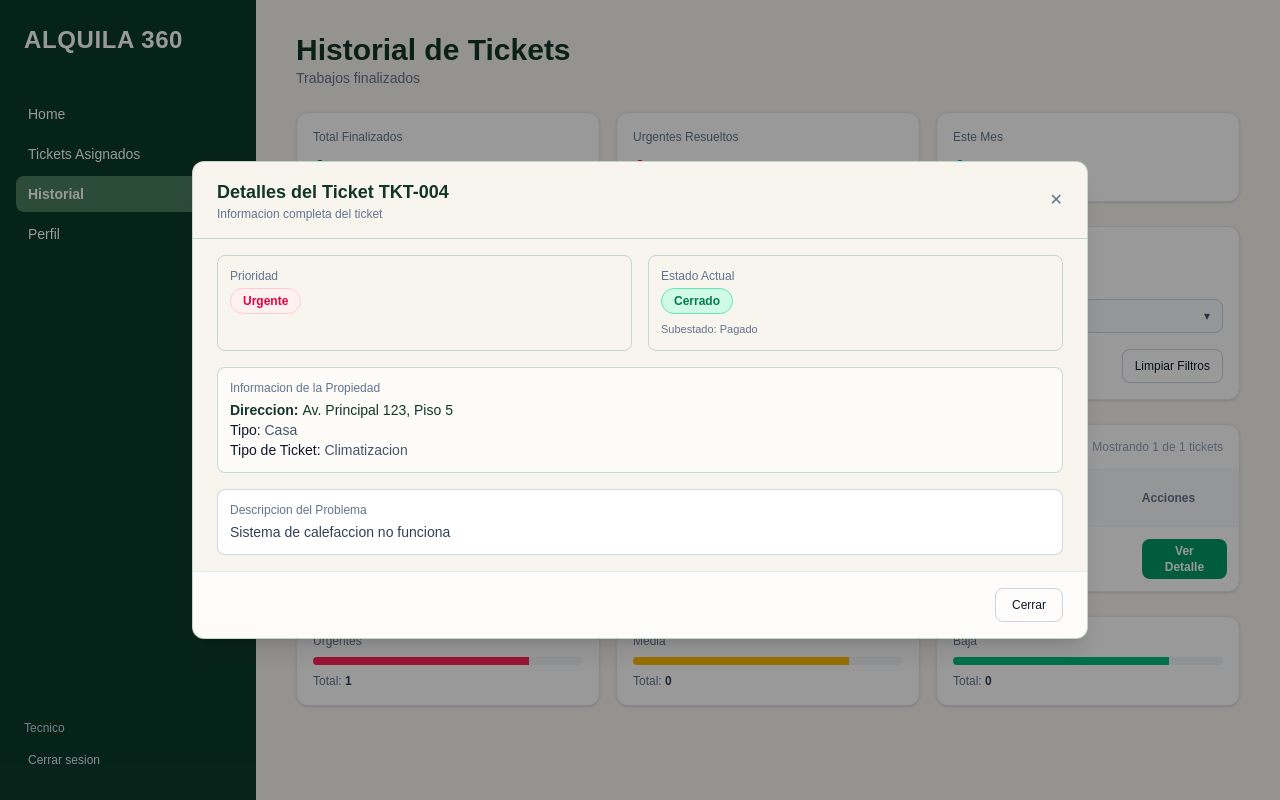
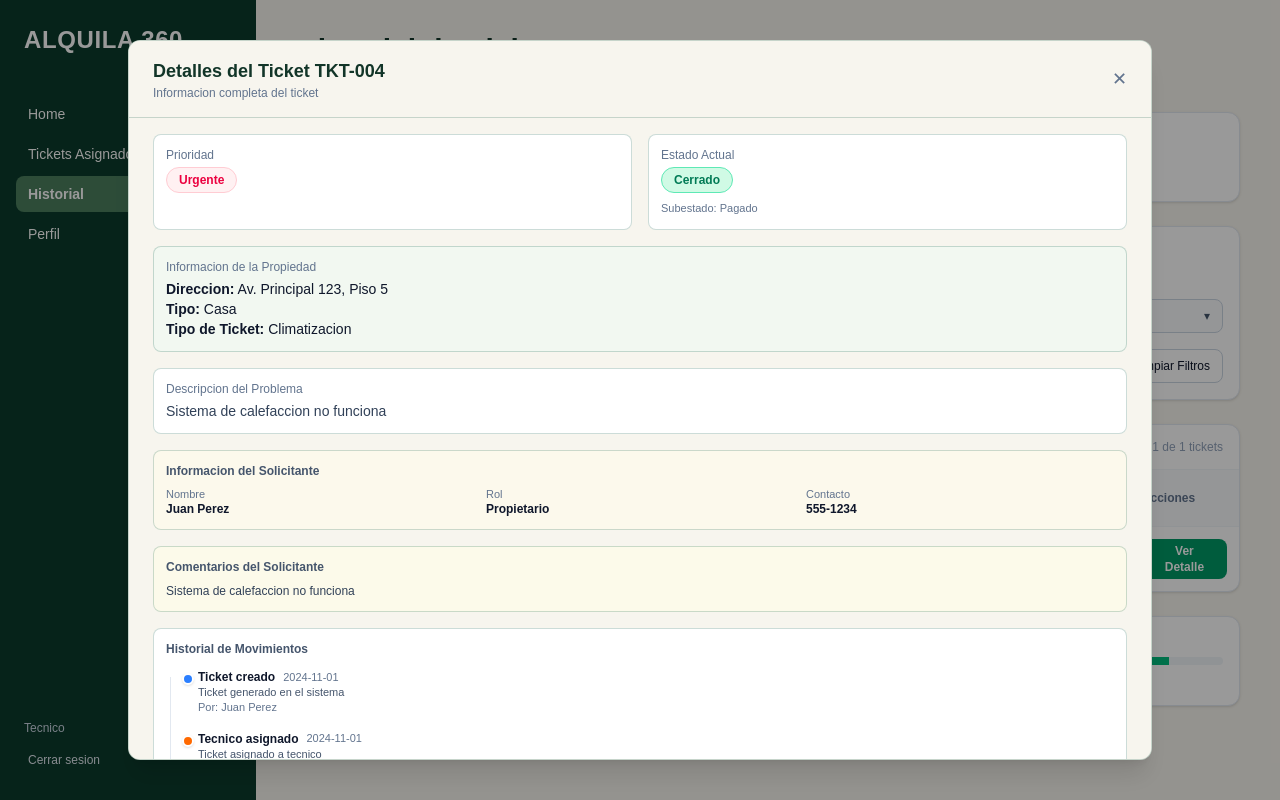
Before and after one commit to JairoMontanoUCB/Alquila360, a Next.js app in the folder alquila360-frontend/: page /tecnicos/historial in a window 1280 px wide. Both pictures are taken after a click on the button "Ver Detalle". Built offline with nearby package versions, Linux system fonts and the light colour scheme.

Commit message:
Tecnicos con historial finalizado

```diff
--- a/alquila360-frontend/src/app/tecnicos/historial/page.tsx
+++ b/alquila360-frontend/src/app/tecnicos/historial/page.tsx
@@ -52,6 +52,15 @@ function SidebarTecnico() {
 
 /* ------------------------------- Datos Mock ------------------------------ */
 
+type Movimiento = {
+  id: number;
+  titulo: string;
+  fecha: string;
+  descripcion: string;
+  por: string;
+  color: "blue" | "orange" | "yellow" | "green";
+};
+
 type Ticket = {
   id: string;
   descripcion: string;
@@ -60,6 +69,17 @@ type Ticket = {
   fechaCreacion: string;
   fechaFin: string;
   estado: "Cerrado";
+
+  // datos extra para el modal
+  estadoSub: string;
+  direccion: string;
+  tipoPropiedad: string;
+  tipoTicket: string;
+  solicitanteNombre: string;
+  solicitanteRol: string;
+  solicitanteContacto: string;
+  comentarioSolicitante: string;
+  movimientos: Movimiento[];
 };
 
 const ticketsFinalizados: Ticket[] = [
@@ -71,6 +91,49 @@ const ticketsFinalizados: Ticket[] = [
     fechaCreacion: "2024-11-01",
     fechaFin: "2025-11-22",
     estado: "Cerrado",
+
+    estadoSub: "Pagado",
+    direccion: "Av. Principal 123, Piso 5",
+    tipoPropiedad: "Casa",
+    tipoTicket: "Climatizacion",
+    solicitanteNombre: "Juan Perez",
+    solicitanteRol: "Propietario",
+    solicitanteContacto: "555-1234",
+    comentarioSolicitante: "Sistema de calefaccion no funciona",
+    movimientos: [
+      {
+        id: 1,
+        titulo: "Ticket creado",
+        fecha: "2024-11-01",
+        descripcion: "Ticket generado en el sistema",
+        por: "Juan Perez",
+        color: "blue",
+      },
+      {
+        id: 2,
+        titulo: "Tecnico asignado",
+        fecha: "2024-11-01",
+        descripcion: "Ticket asignado a tecnico",
+        por: "Administrador",
+        color: "orange",
+      },
+      {
+        id: 3,
+        titulo: "En proceso",
+        fecha: "2025-11-22",
+        descripcion: "Trabajo iniciado",
+        por: "Pedro Garcia",
+        color: "yellow",
+      },
+      {
+        id: 4,
+        titulo: "Finalizado",
+        fecha: "2025-11-22",
+        descripcion: "Trabajo completado exitosamente",
+        por: "Pedro Garcia",
+        color: "green",
+      },
+    ],
   },
 ];
 
@@ -124,8 +187,14 @@ export default function HistorialTicketsTecnicoPage() {
             </span>
           </div>
           <div className="grid grid-cols-1 md:grid-cols-3 gap-4 text-sm">
-            <FiltroSelect label="Propiedad" placeholder="Todas las propiedades" />
-            <FiltroSelect label="Prioridad" placeholder="Todas las prioridades" />
+            <FiltroSelect
+              label="Propiedad"
+              placeholder="Todas las propiedades"
+            />
+            <FiltroSelect
+              label="Prioridad"
+              placeholder="Todas las prioridades"
+            />
             <FiltroSelect label="Mes" placeholder="Todos los meses" />
           </div>
           <div className="mt-4 flex justify-end">
@@ -142,7 +211,8 @@ export default function HistorialTicketsTecnicoPage() {
               Tickets Finalizados
             </span>
             <span className="text-xs text-slate-400">
-              Mostrando {ticketsFinalizados.length} de {ticketsFinalizados.length} tickets
+              Mostrando {ticketsFinalizados.length} de{" "}
+              {ticketsFinalizados.length} tickets
             </span>
           </div>
 
@@ -183,30 +253,18 @@ export default function HistorialTicketsTecnicoPage() {
           </table>
         </section>
 
-        {/* Grafiquitos de barras simples (como en la maqueta) */}
+        {/* Bloques inferiores (Urgentes / Media / Baja) */}
         <section className="grid grid-cols-1 md:grid-cols-3 gap-4">
-          <SmallBarCard
-            title="Urgentes"
-            total={1}
-            colorClass="bg-rose-500"
-          />
-          <SmallBarCard
-            title="Media"
-            total={0}
-            colorClass="bg-amber-400"
-          />
-          <SmallBarCard
-            title="Baja"
-            total={0}
-            colorClass="bg-emerald-500"
-          />
+          <SmallBarCard title="Urgentes" total={1} colorClass="bg-rose-500" />
+          <SmallBarCard title="Media" total={0} colorClass="bg-amber-400" />
+          <SmallBarCard title="Baja" total={0} colorClass="bg-emerald-500" />
         </section>
       </section>
 
       {/* Modal Detalles Ticket */}
       {selectedTicket && (
         <div className="fixed inset-0 z-50 flex items-center justify-center bg-black/40">
-          <div className="bg-[#f7f5ee] w-full max-w-4xl max-h-[90vh] overflow-y-auto rounded-xl shadow-xl border border-emerald-900/20">
+          <div className="bg-[#f7f5ee] w-full max-w-5xl max-h-[90vh] overflow-y-auto rounded-xl shadow-xl border border-emerald-900/20">
             {/* Header */}
             <div className="flex items-center justify-between px-6 py-4 border-b border-emerald-900/20">
               <div>
@@ -219,7 +277,7 @@ export default function HistorialTicketsTecnicoPage() {
               </div>
               <button
                 onClick={() => setSelectedTicket(null)}
-                className="text-slate-500 hover:text-slate-700"
+                className="text-slate-500 hover:text-slate-700 text-lg"
               >
                 ✕
               </button>
@@ -228,40 +286,41 @@ export default function HistorialTicketsTecnicoPage() {
             <div className="px-6 py-4 space-y-4 text-sm">
               {/* Prioridad / Estado */}
               <div className="grid grid-cols-1 md:grid-cols-2 gap-4">
-                <div className="border border-emerald-900/20 rounded-lg p-3">
+                <div className="border border-emerald-900/20 rounded-lg p-3 bg-white">
                   <p className="text-xs text-slate-500 mb-1">Prioridad</p>
                   <PrioridadBadge prioridad={selectedTicket.prioridad} />
                 </div>
-                <div className="border border-emerald-900/20 rounded-lg p-3">
+                <div className="border border-emerald-900/20 rounded-lg p-3 bg-white">
                   <p className="text-xs text-slate-500 mb-1">Estado Actual</p>
                   <span className="inline-flex items-center px-3 py-1 rounded-full text-xs font-semibold bg-emerald-100 text-emerald-700 border border-emerald-300">
                     Cerrado
                   </span>
                   <p className="mt-2 text-[11px] text-slate-500">
-                    Subestado: Pagado
+                    Subestado: {selectedTicket.estadoSub}
                   </p>
                 </div>
               </div>
 
               {/* Info propiedad */}
-              <div className="border border-emerald-900/20 rounded-lg p-3 bg-white/60">
+              <div className="border border-emerald-900/20 rounded-lg p-3 bg-emerald-50/40">
                 <p className="text-xs text-slate-500 mb-1">
                   Informacion de la Propiedad
                 </p>
-                <p className="text-sm font-semibold text-[#123528]">
-                  Direccion:
-                  <span className="font-normal ml-1">{selectedTicket.propiedad}</span>
+                <p className="text-sm">
+                  <span className="font-semibold">Direccion:</span>{" "}
+                  {selectedTicket.direccion}
                 </p>
                 <p className="text-sm">
-                  Tipo: <span className="text-slate-600">Casa</span>
+                  <span className="font-semibold">Tipo:</span>{" "}
+                  {selectedTicket.tipoPropiedad}
                 </p>
                 <p className="text-sm">
-                  Tipo de Ticket:{" "}
-                  <span className="text-slate-600">Climatizacion</span>
+                  <span className="font-semibold">Tipo de Ticket:</span>{" "}
+                  {selectedTicket.tipoTicket}
                 </p>
               </div>
 
-              {/* Descripcion */}
+              {/* Descripcion problema */}
               <div className="border border-emerald-900/20 rounded-lg p-3 bg-white">
                 <p className="text-xs text-slate-500 mb-1">
                   Descripcion del Problema
@@ -270,9 +329,88 @@ export default function HistorialTicketsTecnicoPage() {
                   {selectedTicket.descripcion}
                 </p>
               </div>
+
+              {/* Info solicitante */}
+              <div className="border border-emerald-900/20 rounded-lg p-3 bg-amber-50/60">
+                <p className="text-xs font-semibold text-slate-600 mb-2">
+                  Informacion del Solicitante
+                </p>
+                <div className="grid grid-cols-1 md:grid-cols-3 gap-3 text-xs">
+                  <div>
+                    <p className="text-[11px] text-slate-500">Nombre</p>
+                    <p className="font-semibold">
+                      {selectedTicket.solicitanteNombre}
+                    </p>
+                  </div>
+                  <div>
+                    <p className="text-[11px] text-slate-500">Rol</p>
+                    <p className="font-semibold">
+                      {selectedTicket.solicitanteRol}
+                    </p>
+                  </div>
+                  <div>
+                    <p className="text-[11px] text-slate-500">Contacto</p>
+                    <p className="font-semibold">
+                      {selectedTicket.solicitanteContacto}
+                    </p>
+                  </div>
+                </div>
+              </div>
+
+              {/* Comentarios solicitante */}
+              <div className="border border-emerald-900/20 rounded-lg p-3 bg-yellow-50/70">
+                <p className="text-xs font-semibold text-slate-600 mb-2">
+                  Comentarios del Solicitante
+                </p>
+                <p className="text-xs text-slate-700">
+                  {selectedTicket.comentarioSolicitante}
+                </p>
+              </div>
+
+              {/* Historial de movimientos */}
+              <div className="border border-emerald-900/20 rounded-lg p-3 bg-white">
+                <p className="text-xs font-semibold text-slate-600 mb-3">
+                  Historial de Movimientos
+                </p>
+                <div className="relative pl-4">
+                  {/* linea vertical */}
+                  <div className="absolute left-1 top-2 bottom-2 w-px bg-slate-200" />
+                  <div className="space-y-4">
+                    {selectedTicket.movimientos.map((mov) => (
+                      <div key={mov.id} className="relative pl-4 text-xs">
+                        {/* punto de color */}
+                        <span
+                          className={`absolute left-0 top-1 w-3 h-3 rounded-full border-2 border-white shadow ${
+                            mov.color === "blue"
+                              ? "bg-blue-500"
+                              : mov.color === "orange"
+                              ? "bg-orange-500"
+                              : mov.color === "yellow"
+                              ? "bg-amber-400"
+                              : "bg-emerald-500"
+                          }`}
+                        />
+                        <div className="flex flex-wrap items-center gap-x-2 gap-y-0.5">
+                          <span className="font-semibold">{mov.titulo}</span>
+                          <span className="text-[11px] text-slate-500">
+                            {mov.fecha}
+                          </span>
+                        </div>
+                        <p className="text-[11px] text-slate-600">
+                          {mov.descripcion}
+                        </p>
+                        <p className="text-[11px] text-slate-500">
+                          Por: {mov.por}
+                        </p>
+                      </div>
+                    ))}
+                  </div>
+                </div>
+              </div>
             </div>
 
-            <div className="flex justify-end gap-3 px-6 py-4 border-t border-emerald-900/10 bg-white/70 rounded-b-xl">
+            {/* Footer */}
+            <div className="flex justify-end px-6 py-4 border-t border-emerald-900/10 bg-white/80 rounded-b-xl">
               <button
                 onClick={() => setSelectedTicket(null)}
                 className="px-4 py-2 rounded-lg text-xs border border-slate-300 hover:bg-slate-100"
```
